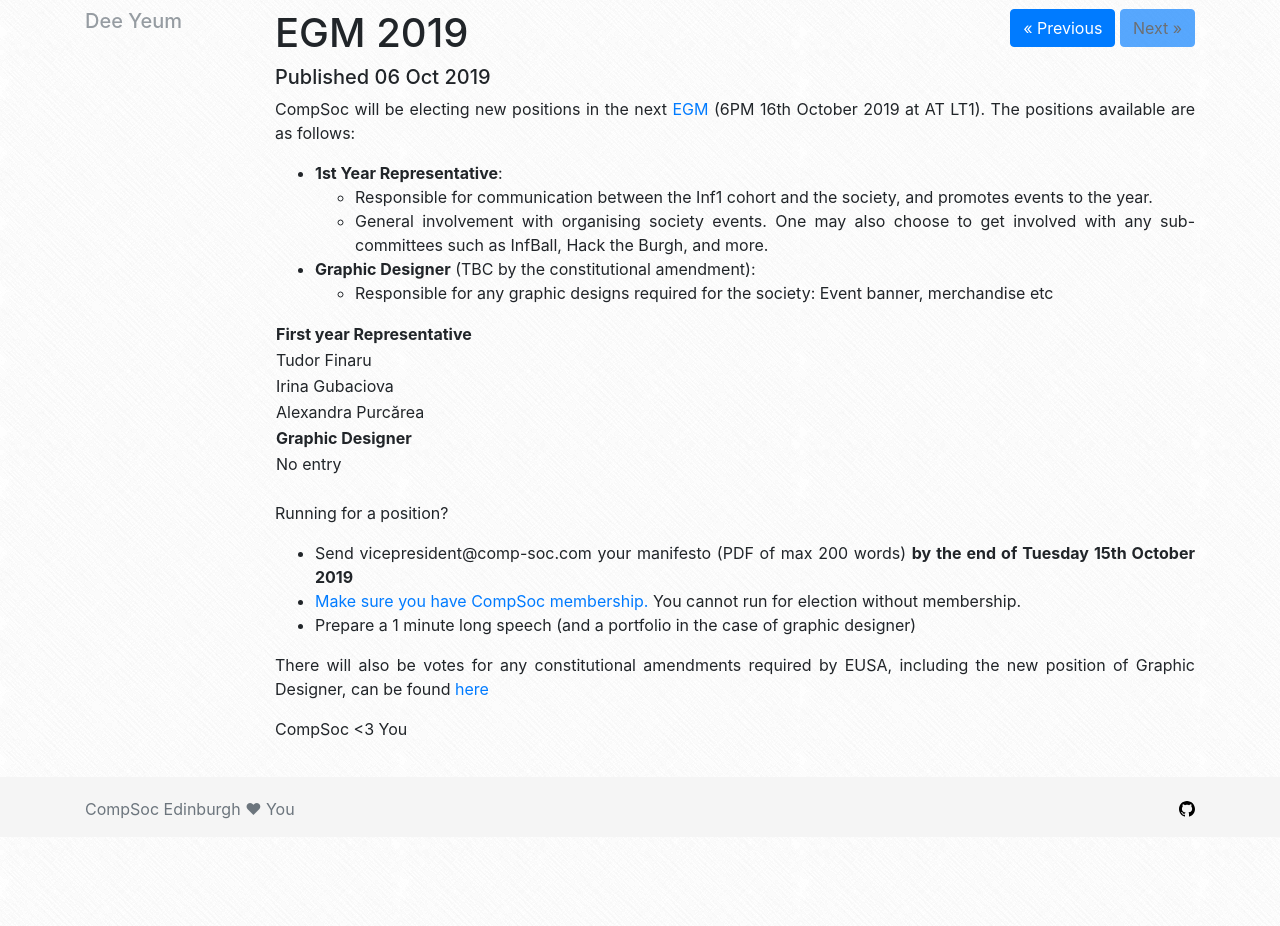
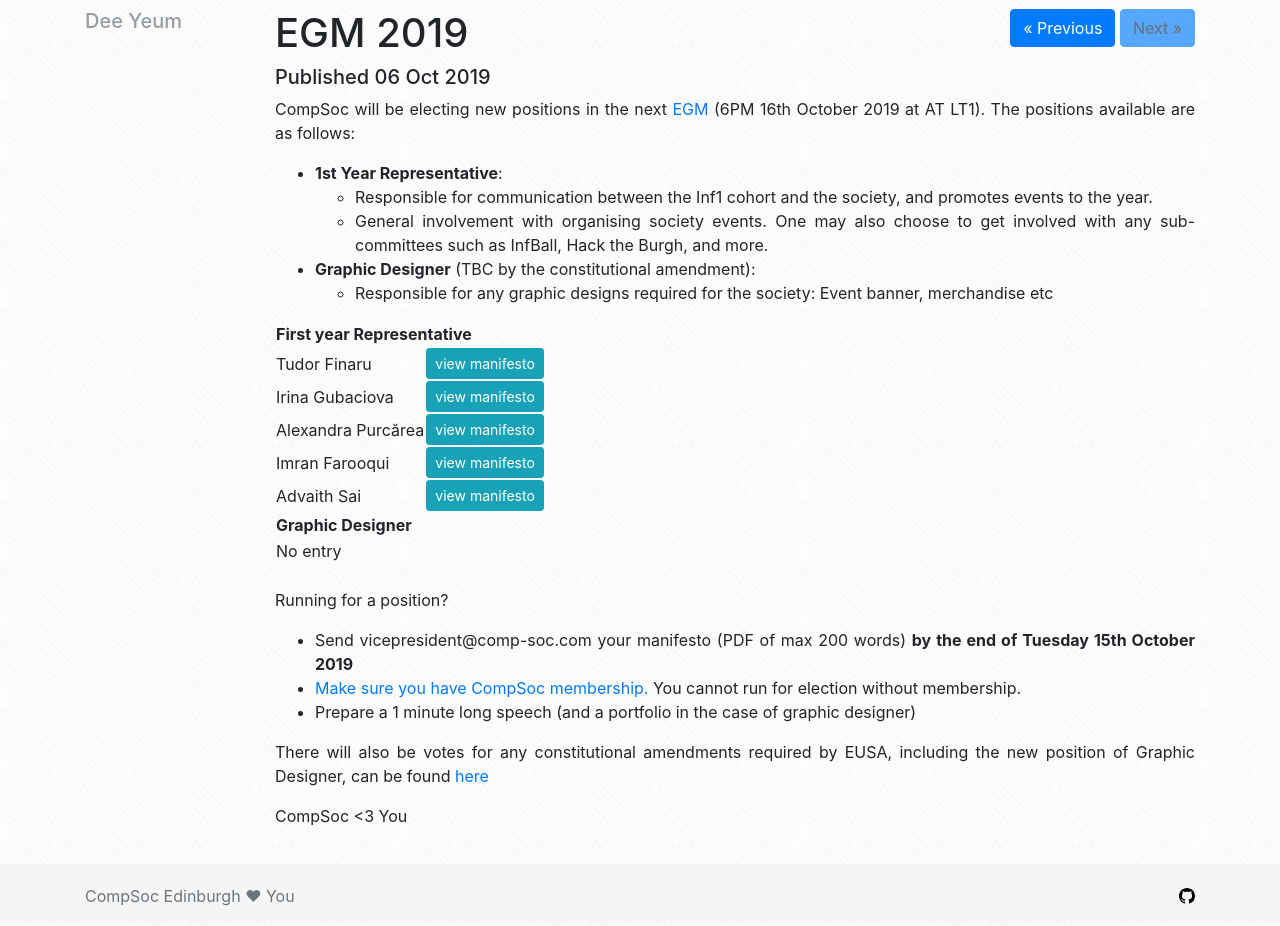
Before and after one commit to compsoc-edinburgh/website, a Jekyll site: the page built from _posts/2019-10-06-egm-2019.html, in a window 1280 px wide, cut to the strip 350-1276 px from the top of the page. Built offline with Jekyll 4.4.1, drawn with Linux system fonts in a browser that asks for light colours; nearby versions of some CDN libraries; before the commit the page ends 1189 px from its top, so only the background shows below that.

Commit message:
Add buttons to manifesto

```diff
--- a/_posts/2019-10-06-egm-2019.html
+++ b/_posts/2019-10-06-egm-2019.html
@@ -5,11 +5,15 @@ roles:
     - title: First year Representative
       people:
         - name: Tudor Finaru
-          url:
+          url: https://comp-soc.com/static/manifesti/tudor.pdf
         - name: Irina Gubaciova
-          url:
+          url: https://comp-soc.com/static/manifesti/irina.pdf
         - name: Alexandra Purcărea
-          url:
+          url: https://comp-soc.com/static/manifesti/alex.pdf
+        - name: Imran Farooqui
+          url: https://comp-soc.com/static/manifesti/imran.pdf
+        - name: Advaith Sai
+          url: https://comp-soc.com/static/manifesti/advaith.pdf
     - title: Graphic Designer
       people:
         - name: No entry
```
